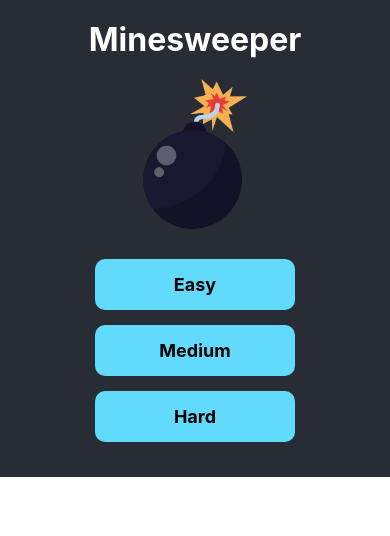
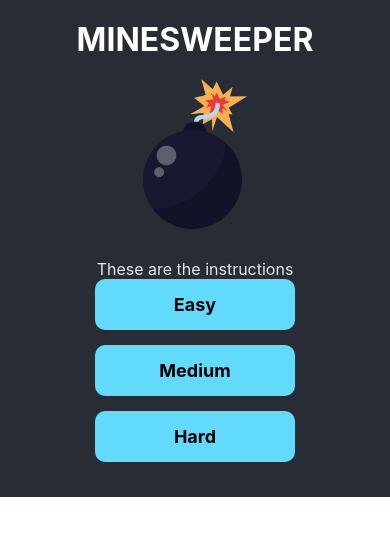
Before and after one commit to Sssstoic/Minesweeper, a React Native app in the folder Minesweeper/: screen / in a window 390 px wide. Shown: the top 536 px of the page. Built offline with nearby package versions, Linux system fonts and the light colour scheme.

Commit message:
Update mainpage.js

```diff
--- a/Minesweeper/components/mainpage.js
+++ b/Minesweeper/components/mainpage.js
@@ -5,11 +5,12 @@ const MainMenu = ({ onDifficultySelect }) => {
   return (
     <View style={styles.container}>
       {/* Title */}
-      <Text style={styles.title}>Minesweeper</Text>
+      <Text style={styles.title}>MINESWEEPER</Text>
       <Image
       source={require('../assets/bomb.png')}
       style={styles.logo}
       />
+      <Text style={styles.instructions}>These are the instructions</Text>
       {/* Difficulty Selection */}
       <View style={styles.difficultyContainer}>
         <TouchableOpacity style={styles.button} onPress={() => onDifficultySelect('easy')}>
@@ -62,6 +63,10 @@ const styles = StyleSheet.create({
     fontWeight: 'bold',
     fontSize: 18,
   },
+  instructions: {
+    color: "#F1F1F1F1",
+    fontSize: 16,
+  }
 });
 
 export default MainMenu;
```
